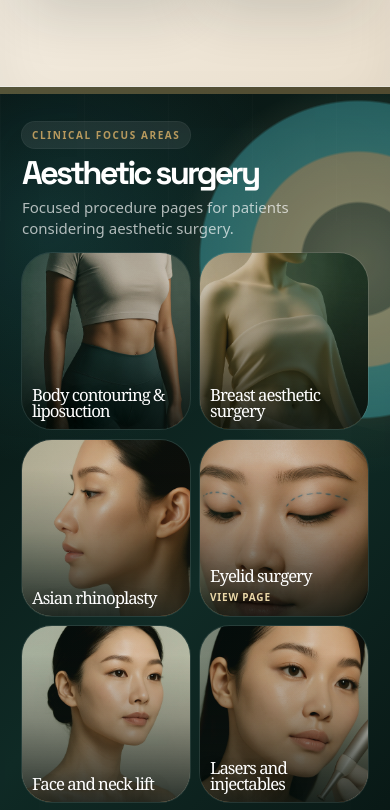
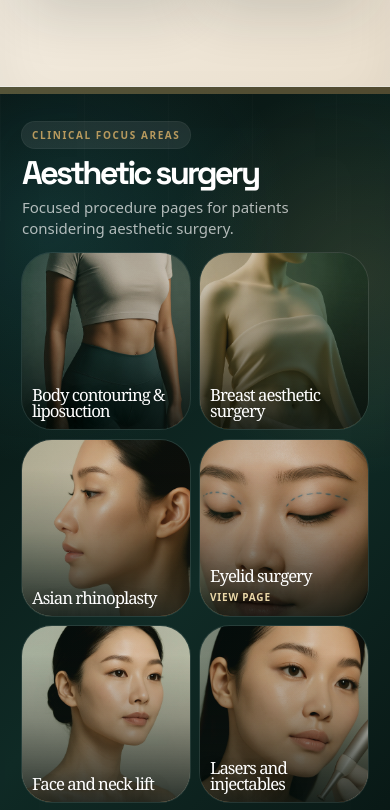
Before and after one commit to zatyrical/plasticwebsite, a Next.js app: page / in a window 390 px wide. Shown: the part 1540-2350 px from the top of the page. Built offline with nearby package versions, Linux system fonts and the light colour scheme.

Commit message:
Limit iris motion to about and contact

```diff
--- a/app/MotionObserver.tsx
+++ b/app/MotionObserver.tsx
@@ -16,7 +16,10 @@ export default function MotionObserver() {
       )
     );
 
-    sections.forEach((section) => section.classList.add('motion-section'));
+    sections.forEach((section) => {
+      section.classList.add('motion-section');
+      if (section.matches('#about, #contact')) section.classList.add('motion-iris');
+    });
     cards.forEach((card, index) => {
       card.classList.add('motion-card');
       card.style.setProperty('--motion-delay', `${Math.min(index % 4, 3) * 90}ms`);
--- a/app/globals.css
+++ b/app/globals.css
@@ -292,7 +292,8 @@
   position:relative;
   z-index:1;
 }
-.segmented-section > .container:after{
+.segment-about > .container:after,
+.segment-contact > .container:after{
   content:"";
   pointer-events:none;
   position:absolute;
@@ -310,16 +311,9 @@
   filter:blur(.2px);
   mix-blend-mode:multiply;
 }
-.segment-aesthetic > .container:after{
-  background:
-    radial-gradient(circle at 50% 50%,rgba(255,255,255,.14) 0 30%,rgba(234,215,168,.32) 31% 50%,rgba(67,189,198,.18) 51% 68%,transparent 69%),
-    radial-gradient(circle,rgba(184,154,94,.18),transparent 68%);
-  mix-blend-mode:screen;
-  opacity:.68;
-}
-
 @supports (animation-timeline: view()){
-  .segmented-section > .container:after{
+  .segment-about > .container:after,
+  .segment-contact > .container:after{
     animation:nimas-circle-iris both cubic-bezier(.22,1,.36,1);
     animation-timeline:view();
     animation-range:entry 0% exit 100%;
@@ -372,7 +366,8 @@
   100%{opacity:1;transform:perspective(850px) translateY(0) rotateX(0) rotateY(0) scale(1);filter:blur(0)}
 }
 @media(max-width:900px){
-  .segmented-section > .container:after{
+  .segment-about > .container:after,
+  .segment-contact > .container:after{
     width:clamp(150px,56vw,300px);
     right:-88px;
     top:-54px;
@@ -393,7 +388,8 @@
     isolation:isolate;
     overflow:visible;
   }
-  .segmented-section > .container:after{
+  .segment-about > .container:after,
+  .segment-contact > .container:after{
     width:clamp(340px,54vw,760px);
     right:clamp(-210px,-8vw,-54px);
     top:clamp(-170px,-7vw,-42px);
@@ -404,12 +400,6 @@
     animation:nimas-homepage-iris both cubic-bezier(.22,1,.36,1)!important;
     animation-timeline:view();
     animation-range:entry 0% exit 100%;
-  }
-  .segment-aesthetic > .container:after{
-    background:
-      radial-gradient(circle at 50% 50%,rgba(255,255,255,.06) 0 22%,rgba(234,215,168,.34) 23% 42%,rgba(67,189,198,.34) 43% 62%,transparent 63%),
-      radial-gradient(circle,rgba(234,215,168,.18),transparent 72%);
-    mix-blend-mode:screen;
   }
   .segmented-section .about-image-card,
   .segmented-section .aesthetic-photo-card,
@@ -452,7 +442,8 @@
 }
 @media(max-width:900px){
   @supports (animation-timeline:view()){
-    .segmented-section > .container:after{
+    .segment-about > .container:after,
+    .segment-contact > .container:after{
       width:86vw;
       right:-36vw;
       top:-42px;
@@ -468,7 +459,7 @@
   }
 }
 @media(prefers-reduced-motion:reduce){
-  .segmented-section > .container:after{animation:none!important;clip-path:none!important;filter:none!important;transform:scale(.78)!important}
+  .segment-about > .container:after,.segment-contact > .container:after{animation:none!important;clip-path:none!important;filter:none!important;transform:scale(.78)!important}
   .segmented-section .about-image-card,.segmented-section .aesthetic-photo-card,.segmented-section .focus-card,.segmented-section .media-visual-card,.segmented-section .training-image-strip div,.segmented-section .blog-card,.segmented-section .compliance{animation:none!important;filter:none!important;transform:none!important}
 }
 
@@ -480,7 +471,7 @@
   transform:none!important;
   filter:none!important;
 }
-.motion-js .motion-section > .container:after{
+.motion-js .motion-section.motion-iris > .container:after{
   animation:none!important;
   width:clamp(360px,58vw,820px);
   opacity:0;
@@ -496,17 +487,11 @@
     radial-gradient(circle at 50% 50%,rgba(255,255,255,.10) 0 22%,rgba(255,255,255,.82) 23% 30%,rgba(234,215,168,.62) 31% 48%,rgba(14,58,51,.28) 49% 66%,transparent 67%),
     radial-gradient(circle,rgba(184,154,94,.26),transparent 72%);
 }
-.motion-js .motion-section.motion-in > .container:after{
+.motion-js .motion-section.motion-iris.motion-in > .container:after{
   opacity:.92;
   clip-path:circle(82% at 74% 18%);
   transform:scale(1) rotate(0deg);
   filter:blur(0);
-}
-.motion-js .segment-aesthetic.motion-section > .container:after{
-  background:
-    radial-gradient(circle at 50% 50%,rgba(255,255,255,.06) 0 22%,rgba(234,215,168,.42) 23% 42%,rgba(67,189,198,.42) 43% 62%,transparent 63%),
-    radial-gradient(circle,rgba(234,215,168,.22),transparent 72%);
-  mix-blend-mode:screen;
 }
 .motion-js .motion-card{
   animation:none!important;
@@ -528,7 +513,7 @@
   filter:blur(0);
 }
 @media(max-width:900px){
-  .motion-js .motion-section > .container:after{
+  .motion-js .motion-section.motion-iris > .container:after{
     width:92vw;
     right:-38vw;
     top:-42px;
@@ -541,7 +526,7 @@
   }
 }
 @media(prefers-reduced-motion:reduce){
-  .motion-js .motion-section > .container:after,
+  .motion-js .motion-section.motion-iris > .container:after,
   .motion-js .motion-card{
     transition:none!important;
     animation:none!important;
```
